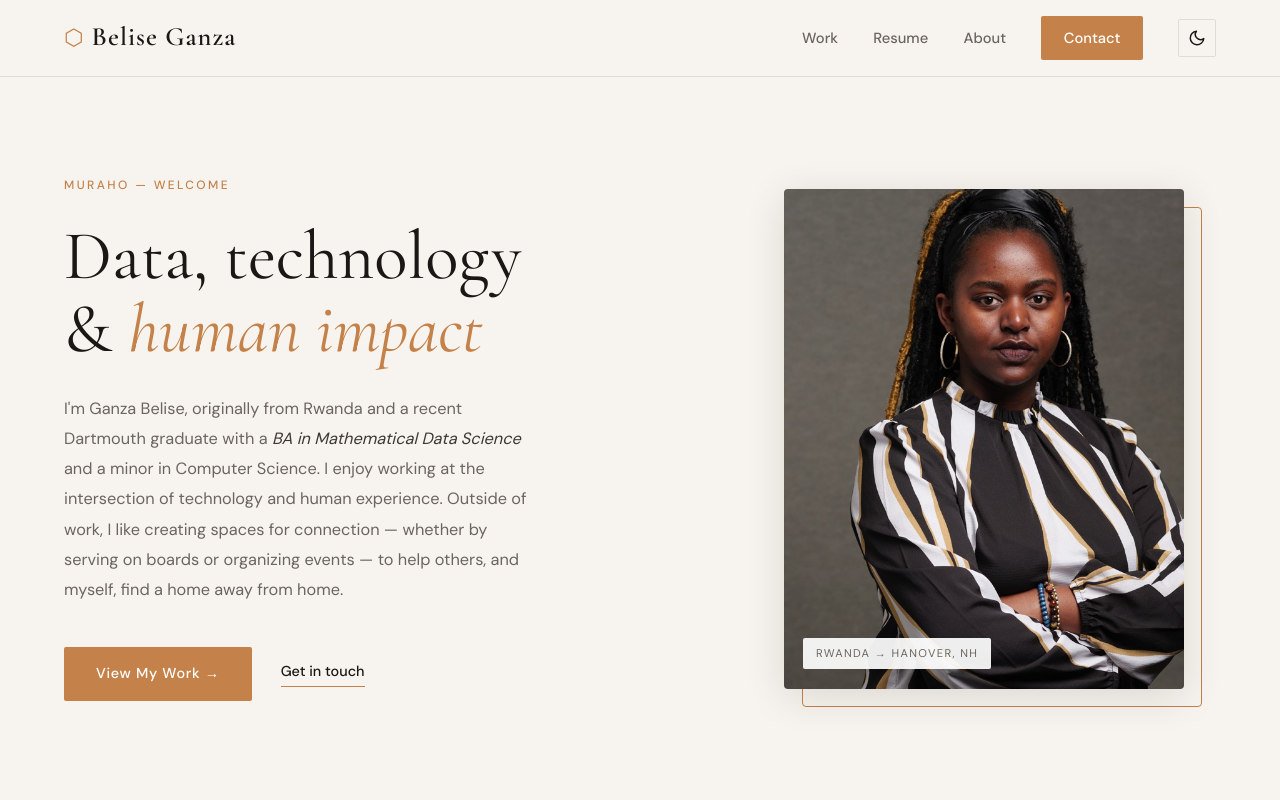
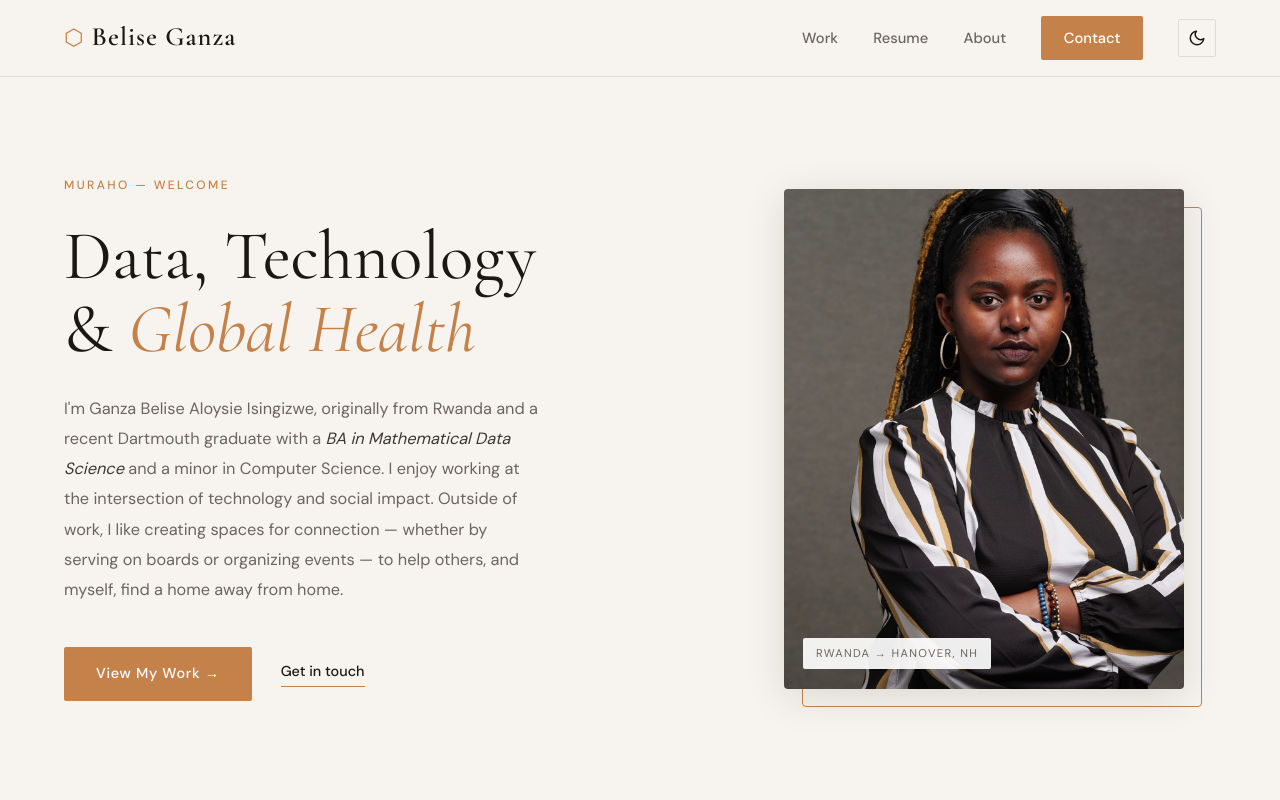
Before and after one commit to Beliganza/Belise-Portfolio2, a React (Vite) app: page / in a window 1280 px wide. Shown: the top 800 px of the page. Built offline with nearby package versions, Linux system fonts and the light colour scheme.

Commit message:
Update portfolio

```diff
--- a/src/components/Hero.jsx
+++ b/src/components/Hero.jsx
@@ -7,13 +7,12 @@ export default function Hero() {
       <div className="hero-content">
         <p className="hero-eyebrow">Muraho — Welcome</p>
         <h1 className="hero-title">
-          Data, technology<br />&amp; <em>human impact</em>
+          Data, Technology<br />&amp; <em>Global Health</em>
         </h1>
         <p className="hero-description">
-          I'm Ganza Belise, originally from Rwanda and a recent Dartmouth graduate
+          I'm Ganza Belise Aloysie Isingizwe, originally from Rwanda and a recent Dartmouth graduate
           with a <em>BA in Mathematical Data Science</em> and a minor in Computer
-          Science. I enjoy working at the intersection of technology and human
-          experience. Outside of work, I like creating spaces for connection —
+          Science. I enjoy working at the intersection of technology and social impact. Outside of work, I like creating spaces for connection —
           whether by serving on boards or organizing events — to help others, and
           myself, find a home away from home.
         </p>
```
Also changed, not shown: 1 other file (tests, documents, lock files or other folders).
